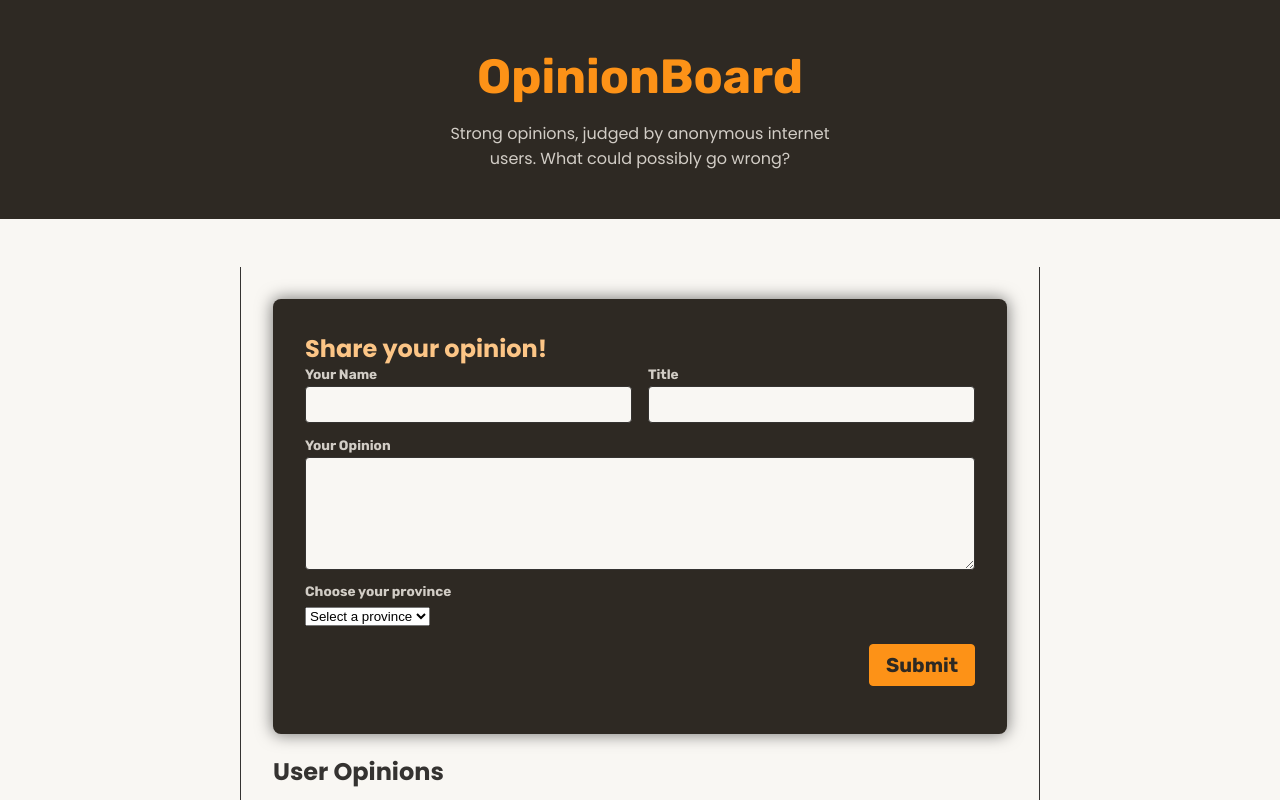
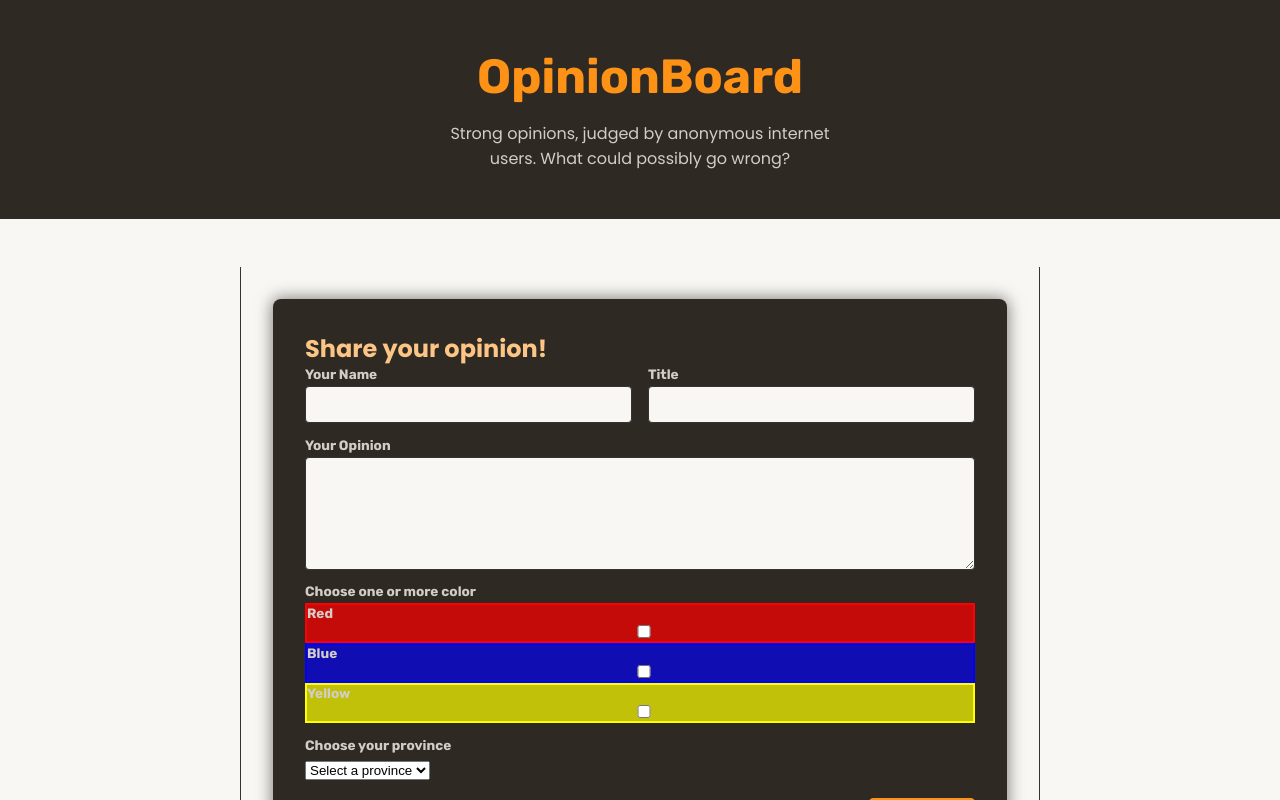
Before and after one commit to marilynduf/14-form-action, a React (Vite) app: page / in a window 1280 px wide. Shown: the top 800 px of the page. Built offline with nearby package versions, Linux system fonts and the light colour scheme; data requests are answered from the project's data file.

Commit message:
feature: add option choose color (checkboxes)

```diff
--- a/src/components/NewOpinion.jsx
+++ b/src/components/NewOpinion.jsx
@@ -10,6 +10,9 @@ export function NewOpinion() {
         const title = formData.get("title");
         const body = formData.get("body");
         const province = formData.get("province");
+        const colors = formData.getAll("color");
+
+        console.log(colors);
 
         let errorMsg = {};
 
@@ -25,6 +28,9 @@ export function NewOpinion() {
         if (province === "select") {
             errorMsg.provinceMsg = "Choose a Province";
         }
+        if (colors.length === 0) {
+            errorMsg.colorMsg = "Select one or more color";
+        }
 
         if (Object.keys(errorMsg).length > 0) {
             return {
@@ -34,6 +40,7 @@ export function NewOpinion() {
                     title,
                     body,
                     province,
+                    colors,
                 },
             };
         }
@@ -79,6 +86,68 @@ export function NewOpinion() {
                     ></textarea>
                     <p className="errors">{state.error?.bodyMsg}</p>
                 </div>
+
+                {/* COLORS */}
+                <div>
+                    <div className="control">
+                        <label>Choose one or more color</label>
+                        <div
+                            style={{
+                                border: "2px solid red",
+                                backgroundColor: "#ff0000b8",
+                            }}
+                            className="control"
+                        >
+                            <label htmlFor="red">Red</label>
+                            <input
+                                id="red"
+                                name="color"
+                                type="checkbox"
+                                value="red"
+                                defaultChecked={state.enteredValues?.colors.includes(
+                                    "red",
+                                )}
+                            />
+                        </div>
+                        <div
+                            style={{
+                                border: "2px solid blue",
+                                backgroundColor: "#0000ffa6",
+                            }}
+                        >
+                            <label htmlFor="blue">Blue</label>
+                            <input
+                                id="blue"
+                                name="color"
+                                type="checkbox"
+                                value="blue"
+                                defaultChecked={state.enteredValues?.colors.includes(
+                                    "blue",
+                                )}
+                            />
+                        </div>
+                        <div
+                            style={{
+                                border: "2px solid yellow",
+                                backgroundColor: "#ffff00b5",
+                            }}
+                        >
+                            <label htmlFor="yellow">Yellow</label>
+                            <input
+                                id="yellow"
+                                name="color"
+                                type="checkbox"
+                                value="yellow"
+                                defaultChecked={state.enteredValues?.colors.includes(
+                                    "yellow",
+                                )}
+                            />
+                        </div>
+                    </div>
+                    <p className="errors">{state.error?.colorMsg}</p>
+                </div>
+
+                {/* PROVINCE */}
                 <div className="control">
                     <label htmlFor="province">Choose your province</label>
                     <select id="province" name="province">
@@ -88,6 +157,7 @@ export function NewOpinion() {
                     </select>
                     <p className="errors">{state.error?.provinceMsg}</p>
                 </div>
+
                 <p className="actions">
                     <button type="submit">Submit</button>
                 </p>
```
